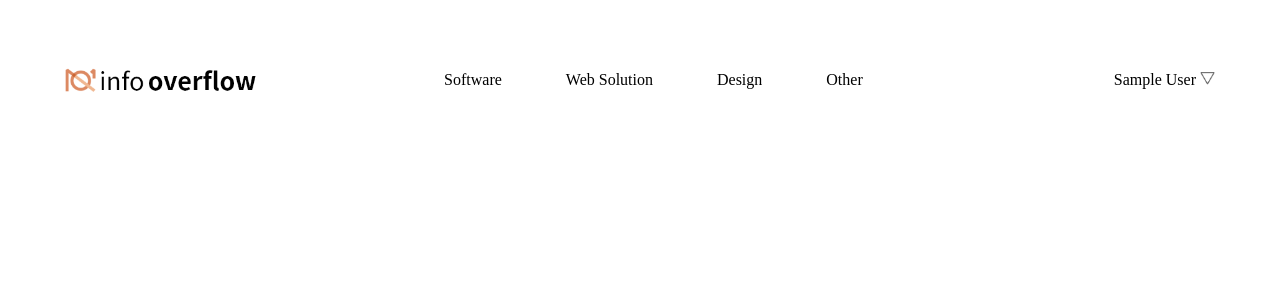
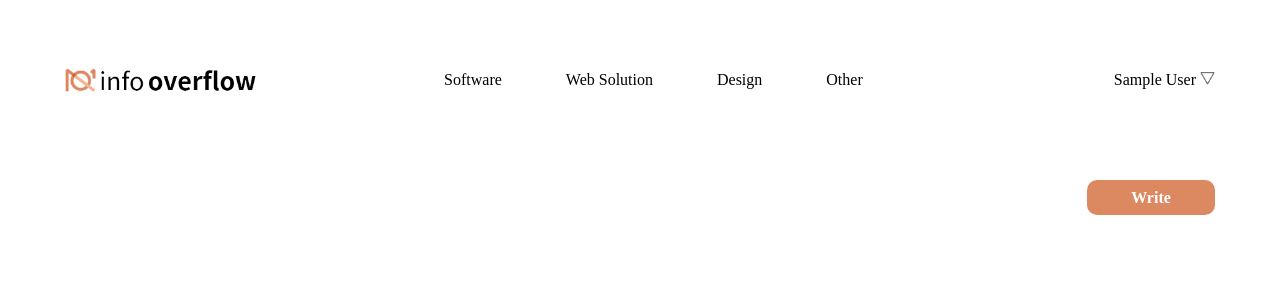
Before and after one commit to ohcmadah/info-overflow, a Django app: page / in a window 1280 px wide. Shown: the top 300 px of the page. Run offline with Django 3.2, Linux system fonts and the light colour scheme; the visitor is signed in with stand-in values (Sample User, id 1); data that the repository does not hold is empty; parts of the project's set-up code (start-up, migrations or seed data) failed here and were passed over.

Commit message:
글쓰기 버튼

```diff
--- a/blog/static/blog/css/post_list.css
+++ b/blog/static/blog/css/post_list.css
@@ -1,8 +1,38 @@
+#container {
+    margin: 20px 65px;
+}
+
 /* Post Container */
 .post-box {
     display: flex;
-    margin: 20px 65px;
     justify-content: space-between;
+}
+
+/* Write Button */
+.write-container {
+    display: flex;
+    justify-content: flex-end;
+}
+
+.btn-write {
+    display: flex;
+    justify-content: center;
+    align-items: center;
+
+    width: 10vw;
+    min-width: 80px;
+    height: 35px;
+    margin-bottom: 30px;
+
+    border: none;
+    border-radius: 10px;
+
+    background-color: #DC8962;
+    color: white;
+    font-weight: bold;
+    text-decoration: none;
+
+    cursor: pointer;
 }
 
 /* Left Box */
--- a/blog/templates/blog/post_list.html
+++ b/blog/templates/blog/post_list.html
@@ -21,6 +21,10 @@
         {% endif %}
     {% endfor %}
 {% endif %}
+<div id="container">
+    <div class="write-container">
+    <a class="btn-write" href="{% url 'blog:post_new' %}">Write</a>
+</div>
 {% for post in posts %}
     <div class="post-box">
         <div class="left-box">
@@ -45,4 +49,5 @@
         </div>
     </div>
 {% endfor %}
+</div>
 {% endblock %}
```
